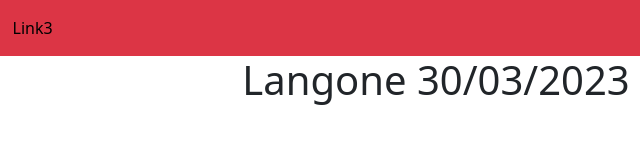
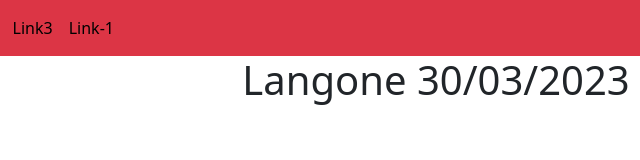
Before and after one commit to gitgitgit123meucci/Langone-Compito1, a plain HTML site: page index.html in a window 1280 px wide. Shown: the full height of the page, 204-844 px from the left. Drawn offline with nearby package versions, Linux system fonts and the light colour scheme.

Commit message:
added link -1

```diff
--- a/index.html
+++ b/index.html
@@ -26,6 +26,9 @@
               <li class="nav-item">
                 <a class="nav-link active" aria-current="page" href="#">Link3</a>
               </li>
+              <li class="nav-item">
+                <a class="nav-link active" aria-current="page" href="#">Link-1</a>
+              </li>
             </ul>
             <form class="d-flex" role="search">
               <input class="form-control me-2" type="search" placeholder="Search" aria-label="Search">
```
